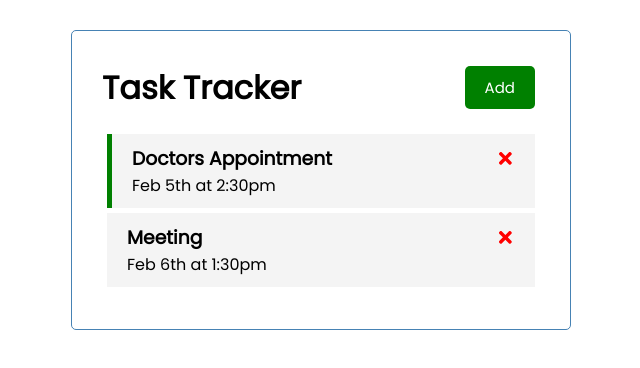
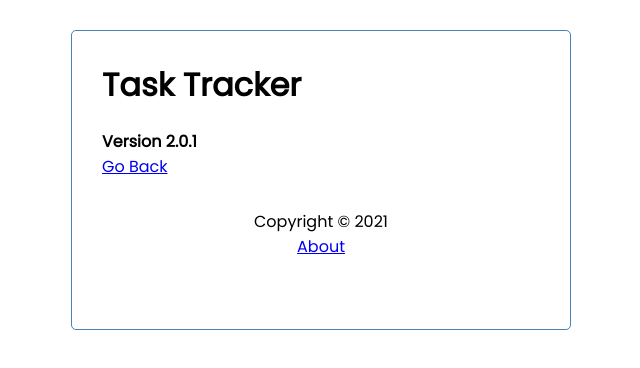
Before and after one commit to harsharya20/React-Tutotorial, a React (Create React App) app in the folder react-app/: page /about in a window 1280 px wide. Shown: the top 368 px of the page, without its empty margins (319-959 px from the left). Built offline with nearby package versions, Linux system fonts and the light colour scheme; data requests are answered from the project's data file.

Commit message:
Routing using react-router-dom in About

```diff
--- a/react-app/db.json
+++ b/react-app/db.json
@@ -11,6 +11,12 @@
       "text": "Meeting",
       "day": "Feb 6th at 1:30pm",
       "reminder": false
+    },
+    {
+      "text": "lataent",
+      "day": "3 sep",
+      "reminder": true,
+      "id": 3
     }
   ]
 }
--- a/react-app/package.json
+++ b/react-app/package.json
@@ -10,6 +10,7 @@
     "react": "^17.0.2",
     "react-dom": "^17.0.2",
     "react-icons": "^4.3.1",
+    "react-router-dom": "^6.2.2",
     "react-scripts": "5.0.0",
     "web-vitals": "^2.1.4"
   },
--- a/react-app/src/App.js
+++ b/react-app/src/App.js
@@ -1,7 +1,11 @@
 import Header from "./components/Header";
 import Tasks from "./components/Tasks";
+import {BrowserRouter as Router, Route, Routes} from 'react-router-dom';
 import { useState, useEffect } from 'react'
 import AddTask from "./components/AddTask";
+import { Footer } from "./components/Footer";
+import { About } from "./components/About";
+
 
 
 const App = () => {
@@ -84,15 +88,26 @@ const App = () => {
        tasks.map((task) => task.id === id ? { ...task, reminder:data.reminder} : task))
    }
 
+
   return (
+    <Router>
     <div className="container">
     <Header onAdd={() => setShowAddTask(!showAddTask)} showAdd = {showAddTask} />
-    {showAddTask && <AddTask onAdd = {addTask} />}
+    <Routes>
+    <Route path='/' exact element={ (
+      <>
+      {showAddTask && <AddTask onAdd = {addTask} />}
     {tasks.length > 0 ? (<Tasks tasks={tasks} onDelete = {deleteTask} onToggle={toggleReminder} />) :(
-      'No tasks to display....'
+      'No Tasks to Display....'
     )}
+      </>
+    )} />
+    <Route path='/about' element={About()} />
+    </Routes>
+    <Footer />
     </div>
-  );
+    </Router>
+  )
 }
 
 export default App;
--- /dev/null
+++ b/react-app/src/components/About.js
@@ -0,0 +1,10 @@
+
+
+export const About = () => {
+  return (
+      <div>
+      <h4>Version 2.0.1</h4>
+      <a href='/'>Go Back</a>
+      </div>
+  )
+}
--- /dev/null
+++ b/react-app/src/components/Footer.js
@@ -0,0 +1,11 @@
+
+
+export const Footer = () => {
+  return (
+
+    <footer>
+        <p>Copyright &copy; 2021</p>
+        <a href='/about'>About</a>
+    </footer>
+  )
+}
--- a/react-app/src/components/Header.js
+++ b/react-app/src/components/Header.js
@@ -1,12 +1,23 @@
 import Button from "./Button"
+import{ useLocation } from 'react-router-dom'
+
+
 const Header = ({ title, onAdd, showAdd }) => {
+
+  const location = useLocation()
     // const onClick = () =>{
     //     console.log('Click')
     // }
   return (
+
       <header className = 'header'>
     <h1>{title}</h1>
-    <Button color = {showAdd ? 'red' : 'green'} text = {showAdd ? 'Close' : 'Add'} onClick = {onAdd} />
+   {location.pathname === '/' && ( <Button
+   color = {showAdd ? 'red' : 'green'}
+    text = {showAdd ? 'Close' : 'Add'}
+    onClick = {onAdd}
+    />
+   )}
     </header>
   )
 }
```
Also changed, not shown: 1 other file (tests, documents, lock files or other folders).
